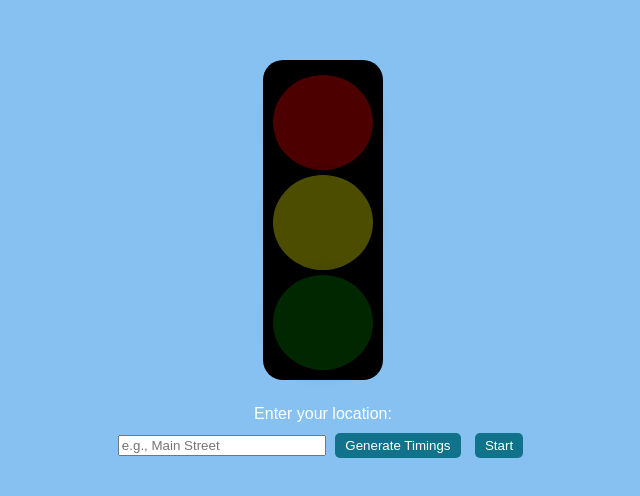
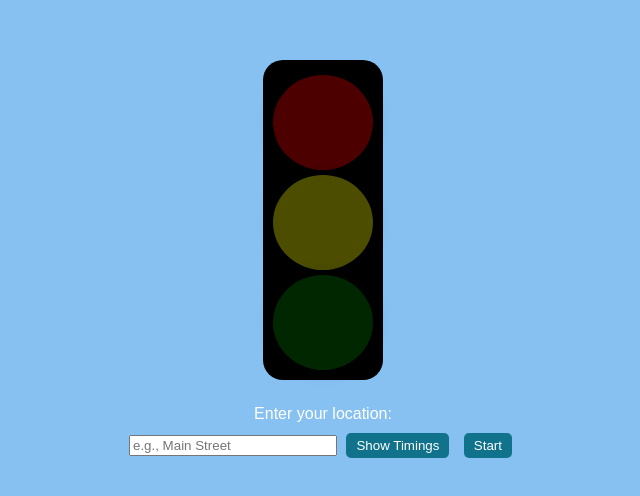
Before and after one commit to aswin1525/trafficlight, a plain HTML site: page index.html in a window 1280 px wide. Shown: the part 130-626 px from the top of the page, without its empty margins (317-957 px from the left). Drawn offline with Linux system fonts and the light colour scheme.

Commit message:
Update index.html

```diff
--- a/index.html
+++ b/index.html
@@ -17,7 +17,7 @@
         <label for="location">Enter your location: </label>
         <input type="text" id="location" placeholder="e.g., Main Street">
 
-        <button id="generate-button">Generate Timings</button>
+        <button id="generate-button">Show Timings</button>
         <button id="start-button" disabled>Start</button>
 
         <div id="timing-display"></div>
```
